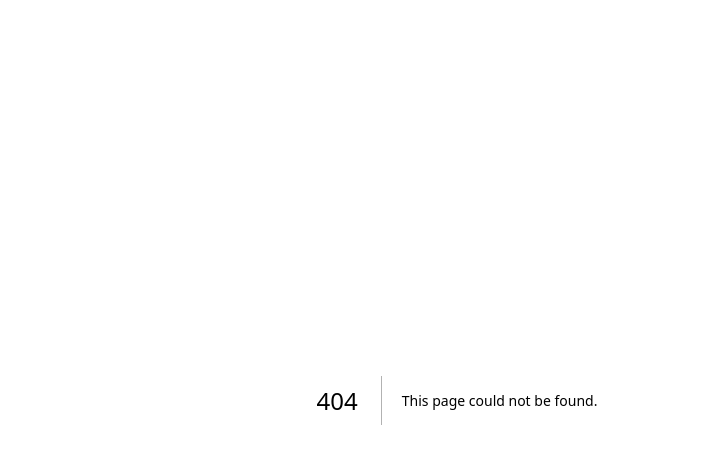
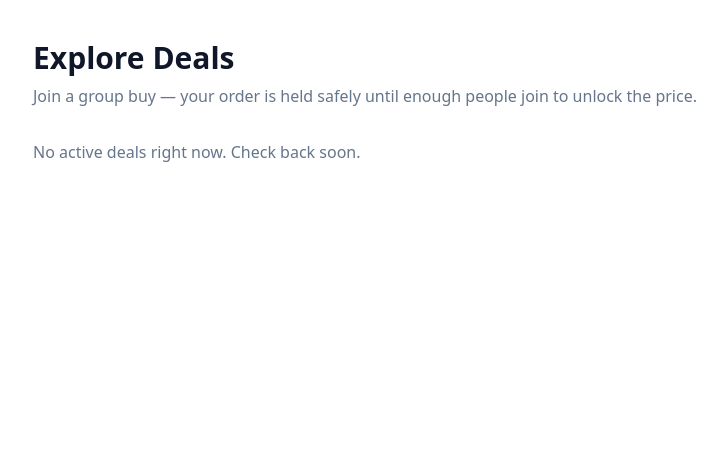
Before and after one commit to johnejalu-cell/groupbuy-global, a Next.js app: page /deals in a window 1280 px wide. Before the commit this address had no page. Shown: the top 464 px of the page, without its empty margins (183-909 px from the left). Built offline with nearby package versions, Linux system fonts and the light colour scheme; no server answers; the database is empty.

Commit message:
Add Explore Deals page with active deals display

```diff
--- /dev/null
+++ b/app/deals/page.tsx
@@ -0,0 +1,61 @@
+import { createClient } from '@/lib/supabase/server';
+import Link from 'next/link';
+
+export default async function ExploreDealsPage() {
+  const supabase = createClient();
+
+  const { data: deals } = await supabase
+    .from('deals')
+    .select('*, products(title, image_url, factory_unit_price, currency)')
+    .eq('status', 'active')
+    .order('deadline', { ascending: true });
+
+  return (
+    <main className="min-h-screen px-6 py-10 max-w-4xl mx-auto">
+      <h1 className="text-3xl font-bold mb-2">Explore Deals</h1>
+      <p className="text-muted-foreground mb-8">
+        Join a group buy — your order is held safely until enough people join to unlock the price.
+      </p>
+
+      {!deals || deals.length === 0 ? (
+        <p className="text-muted-foreground">No active deals right now. Check back soon.</p>
+      ) : (
+        <div className="grid gap-4 sm:grid-cols-2">
+          {deals.map((deal: any) => {
+            const pct = Math.min(
+              100,
+              Math.round((deal.current_quantity / deal.threshold_quantity) * 100)
+            );
+            return (
+              <Link
+                key={deal.id}
+                href={`/deals/${deal.id}`}
+                className="rounded-lg border border-border overflow-hidden hover:shadow-md transition"
+              >
+                {deal.products?.image_url && (
+                  <img
+                    src={deal.products.image_url}
+                    alt={deal.products.title}
+                    className="w-full h-40 object-cover"
+                  />
+                )}
+                <div className="p-4">
+                  <p className="font-medium">{deal.products?.title}</p>
+                  <p className="text-sm text-muted-foreground mb-2">
+                    {deal.products?.currency} {deal.products?.factory_unit_price} / unit
+                  </p>
+                  <div className="w-full bg-muted rounded-full h-2 mb-1">
+                    <div className="bg-primary h-2 rounded-full" style={{ width: `${pct}%` }} />
+                  </div>
+                  <p className="text-xs text-muted-foreground">
+                    {deal.current_quantity} / {deal.threshold_quantity} joined
+                  </p>
+                </div>
+              </Link>
+            );
+          })}
+        </div>
+      )}
+    </main>
+  );
+}
```
